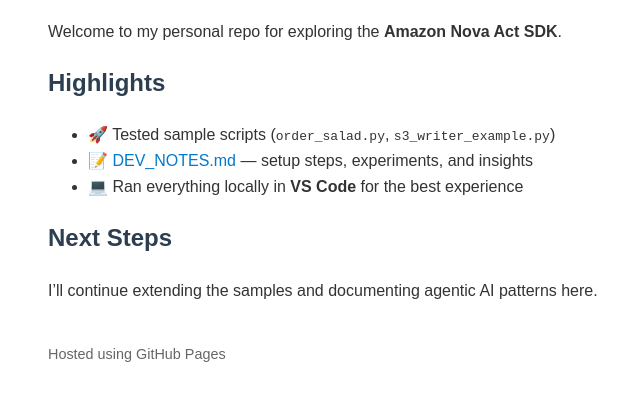
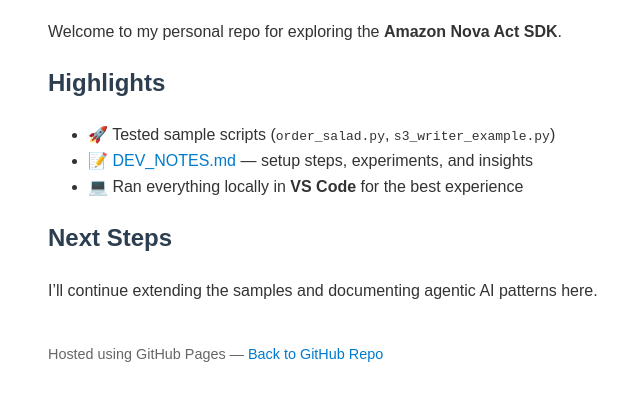
Before and after one commit to b8234/my-nova-act-repo, a plain HTML site: page docs/index.html in a window 1280 px wide. Shown: the part 94-494 px from the top of the page, without its empty margins (192-832 px from the left). Drawn offline with Linux system fonts and the light colour scheme.

Commit message:
Update footer to include link to GitHub repository

```diff
--- a/docs/index.html
+++ b/docs/index.html
@@ -44,7 +44,9 @@
   <p>I’ll continue extending the samples and documenting agentic AI patterns here.</p>
 
   <div class="footer">
-    <p>Hosted using GitHub Pages</p>
+    <p>Hosted using GitHub Pages —
+      <a href="https://github.com/b8234/my-nova-act-repo/tree/main" target="_blank">Back to GitHub Repo</a>
+    </p>
   </div>
 </body>
 </html>
```
